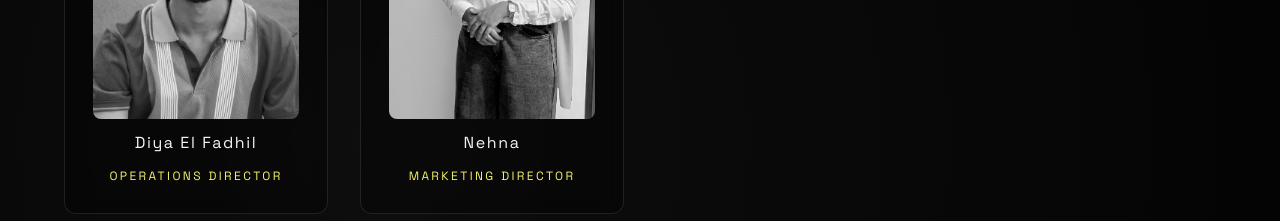
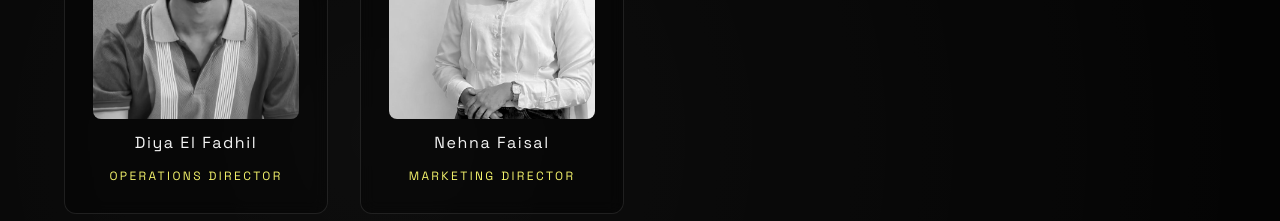
Before and after one commit to jsfl-24/Spinx, a Vue app: page / in a window 1280 px wide. Shown: the part 3020-3241 px from the top of the page. Built offline with nearby package versions, Linux system fonts and the light colour scheme.

Commit message:
Name updtaed for a team card

```diff
--- a/src/components/Team.vue
+++ b/src/components/Team.vue
@@ -51,10 +51,10 @@ onMounted(() => {
             <div class="team-card">
               <img
                 src="/src/assets/team/nehna.jpeg"
-                alt="Nehna"
+                alt="Nehna Faisal"
                 class="team-avatar"
               />
-              <h3 class="team-name">Nehna</h3>
+              <h3 class="team-name">Nehna Faisal</h3>
               <p class="team-role">Marketing Director</p>
             </div>
           </div>
```
Also changed, not shown: src/assets/team/nehna.jpeg.
